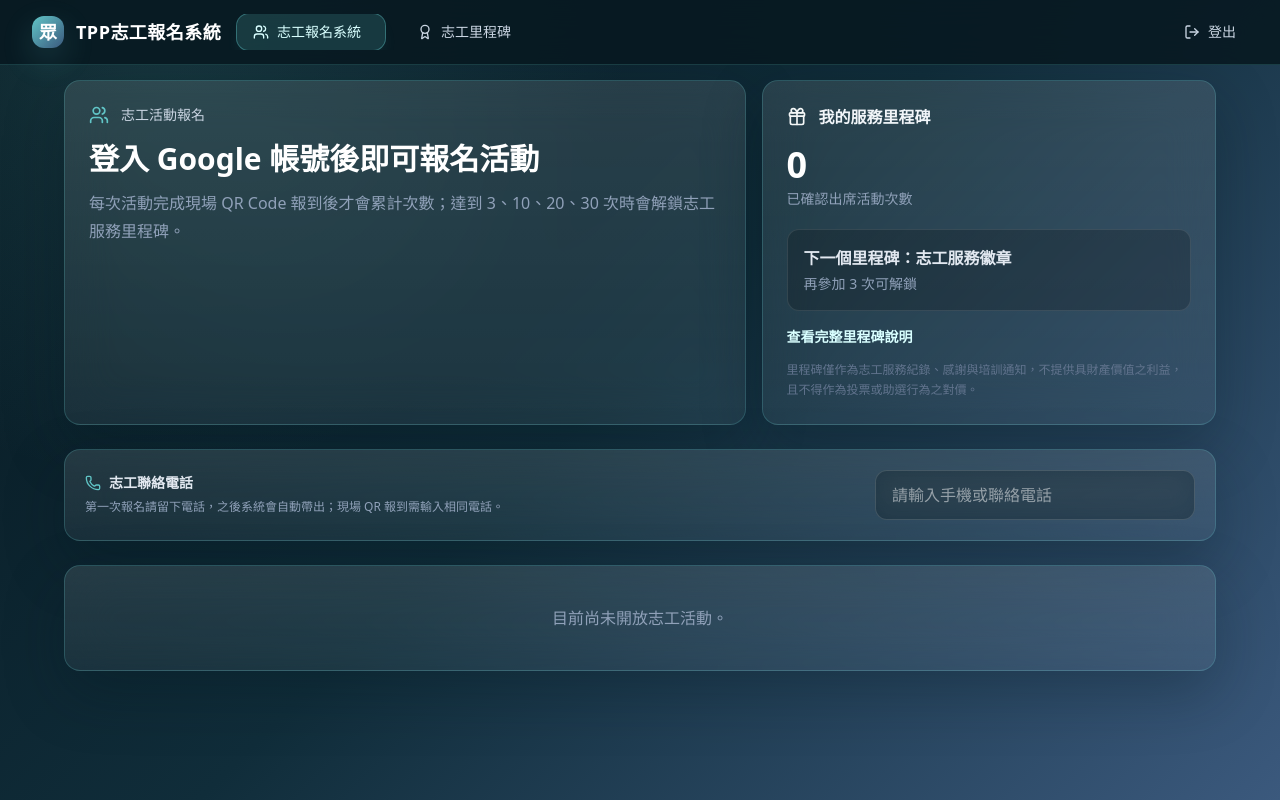
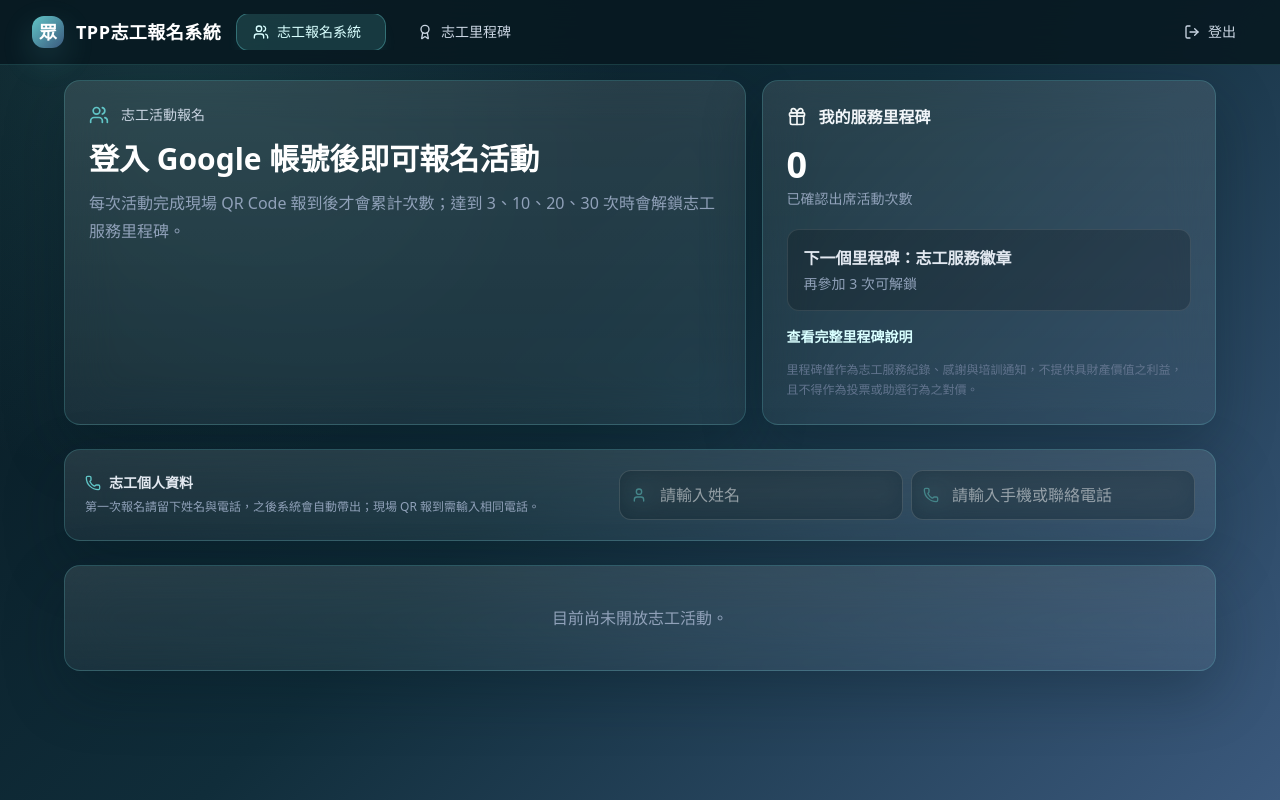
Before and after one commit to nn70/tpp_tissue, a Next.js app: page /forum in a window 1280 px wide. Built offline with nearby package versions, Linux system fonts and the light colour scheme; no server answers; the database is empty; sample sign-in values are in the browser's storage.

Commit message:
Require volunteer name for registration

```diff
--- a/src/app/api/volunteer-events/[id]/registrations/route.ts
+++ b/src/app/api/volunteer-events/[id]/registrations/route.ts
@@ -20,13 +20,19 @@ export async function POST(request: Request, props: RouteParams) {
     try {
         const { id } = await props.params;
         const body = await request.json().catch(() => ({}));
+        const inputName = typeof body.name === "string" ? body.name.trim() : "";
         const note = typeof body.note === "string" ? body.note.trim() : "";
         const inputPhone = typeof body.phone === "string" ? body.phone.trim() : "";
         const user = await prisma.user.findUnique({
             where: { id: session.user.id },
-            select: { phone: true },
+            select: { name: true, phone: true },
         });
+        const name = inputName || user?.name?.trim() || "";
         const phone = inputPhone || user?.phone || "";
+
+        if (!name) {
+            return NextResponse.json({ error: "Name required" }, { status: 400 });
+        }
 
         if (!phone || !isValidPhone(phone)) {
             return NextResponse.json({ error: "Phone required" }, { status: 400 });
@@ -65,21 +71,23 @@ export async function POST(request: Request, props: RouteParams) {
             create: {
                 eventId: id,
                 userId: session.user.id,
+                name,
                 phone: normalizedPhone,
                 status: nextStatus as any,
                 note: note || null,
-            },
+            } as any,
             update: {
                 status: (existingRegistration?.status === "ATTENDED" ? "ATTENDED" : nextStatus) as any,
+                name: (existingRegistration as any)?.name || name,
                 phone: existingRegistration?.phone || normalizedPhone,
                 note: note || existingRegistration?.note || null,
-            },
+            } as any,
         });
 
-        if (!user?.phone || normalizePhone(user.phone) !== normalizedPhone) {
+        if (!user?.name || user.name.trim() !== name || !user?.phone || normalizePhone(user.phone) !== normalizedPhone) {
             await prisma.user.update({
                 where: { id: session.user.id },
-                data: { phone: normalizedPhone },
+                data: { name, phone: normalizedPhone },
             });
         }
 
--- a/src/app/api/volunteer-events/route.ts
+++ b/src/app/api/volunteer-events/route.ts
@@ -24,6 +24,7 @@ export async function GET() {
                     status: true,
                     userId: true,
                     createdAt: true,
+                    name: true,
                     note: true,
                     phone: true,
                     user: {
@@ -34,7 +35,7 @@ export async function GET() {
                             phone: true,
                         },
                     },
-                },
+                } as any,
                 orderBy: { createdAt: "asc" },
             },
         },
@@ -58,9 +59,9 @@ export async function GET() {
             checkInToken: manage ? checkInToken : undefined,
             registrations: manage ? event.registrations : undefined,
         })),
-        currentUserPhone: session.user.id
-            ? (await prisma.user.findUnique({ where: { id: session.user.id }, select: { phone: true } }))?.phone ?? ""
-            : "",
+        currentUserProfile: session.user.id
+            ? await prisma.user.findUnique({ where: { id: session.user.id }, select: { name: true, phone: true } })
+            : null,
         rewardProgress: getRewardProgress(attendedCount),
     });
 }
--- a/src/app/events/[slug]/page.tsx
+++ b/src/app/events/[slug]/page.tsx
@@ -30,9 +30,10 @@ export default async function EventPage({ params }: PageProps) {
                     id: true,
                     status: true,
                     userId: true,
+                    name: true,
                     note: true,
                     phone: true,
-                },
+                } as any,
             },
         },
     });
@@ -44,14 +45,14 @@ export default async function EventPage({ params }: PageProps) {
     const currentUserRegistration = session?.user
         ? event.registrations.find((registration) => registration.userId === session.user.id) ?? null
         : null;
-    const currentUserPhone = session?.user
-        ? (await prisma.user.findUnique({ where: { id: session.user.id }, select: { phone: true } }))?.phone ?? ""
-        : "";
+    const currentUserProfile = session?.user
+        ? await prisma.user.findUnique({ where: { id: session.user.id }, select: { name: true, phone: true } })
+        : null;
 
     return (
         <EventDetailClient
             isLoggedIn={Boolean(session?.user)}
-            currentUserPhone={currentUserPhone}
+            currentUserProfile={currentUserProfile}
             event={{
                 id: event.id,
                 slug: event.slug,
@@ -68,7 +69,7 @@ export default async function EventPage({ params }: PageProps) {
                     registration.status === "REGISTERED" || registration.status === "ATTENDED"
                 )).length,
                 waitlistCount: event.registrations.filter((registration) => (registration.status as string) === "WAITLISTED").length,
-                currentUserRegistration,
+                currentUserRegistration: currentUserRegistration as any,
             }}
         />
     );
--- a/src/components/EventDetailClient.tsx
+++ b/src/components/EventDetailClient.tsx
@@ -2,7 +2,7 @@
 
 import Link from "next/link";
 import { useState } from "react";
-import { CalendarDays, CheckCircle2, Clock, ExternalLink, Loader2, MapPin, Phone, UserCheck } from "lucide-react";
+import { CalendarDays, CheckCircle2, Clock, ExternalLink, Loader2, MapPin, Phone, User, UserCheck } from "lucide-react";
 import { askToAddGoogleCalendar, buildGoogleCalendarUrl } from "@/lib/calendar";
 
 type RegistrationStatus = "REGISTERED" | "WAITLISTED" | "ATTENDED" | "CANCELLED";
@@ -24,6 +24,7 @@ type EventDetail = {
     currentUserRegistration: {
         id: string;
         status: RegistrationStatus;
+        name: string | null;
         note: string | null;
         phone: string | null;
     } | null;
@@ -32,7 +33,7 @@ type EventDetail = {
 type Props = {
     event: EventDetail;
     isLoggedIn: boolean;
-    currentUserPhone: string;
+    currentUserProfile: { name: string | null; phone: string | null } | null;
 };
 
 function getEventStatus(event: EventDetail) {
@@ -56,9 +57,10 @@ function formatDateTime(value: string) {
     }).format(new Date(value));
 }
 
-export default function EventDetailClient({ event, isLoggedIn, currentUserPhone }: Props) {
+export default function EventDetailClient({ event, isLoggedIn, currentUserProfile }: Props) {
     const [note, setNote] = useState(event.currentUserRegistration?.note ?? "");
-    const [phone, setPhone] = useState(event.currentUserRegistration?.phone ?? currentUserPhone);
+    const [name, setName] = useState(event.currentUserRegistration?.name ?? currentUserProfile?.name ?? "");
+    const [phone, setPhone] = useState(event.currentUserRegistration?.phone ?? currentUserProfile?.phone ?? "");
     const [registration, setRegistration] = useState(event.currentUserRegistration);
     const [registrationCount, setRegistrationCount] = useState(event.registrationCount);
     const [waitlistCount, setWaitlistCount] = useState(event.waitlistCount);
@@ -77,8 +79,8 @@ export default function EventDetailClient({ event, isLoggedIn, currentUserPhone
         setSaving(true);
         setMessage(null);
 
-        if (!phone.trim()) {
-            setMessage("請先填寫聯絡電話，方便活動前聯絡與現場報到確認。");
+        if (!name.trim() || !phone.trim()) {
+            setMessage("請先填寫姓名與聯絡電話，方便活動前聯絡與現場報到確認。");
             setSaving(false);
             return;
         }
@@ -87,7 +89,7 @@ export default function EventDetailClient({ event, isLoggedIn, currentUserPhone
             const res = await fetch(`/api/volunteer-events/${event.id}/registrations`, {
                 method: "POST",
                 headers: { "Content-Type": "application/json" },
-                body: JSON.stringify({ note, phone }),
+                body: JSON.stringify({ name, note, phone }),
             });
 
             if (!res.ok) {
@@ -218,9 +220,10 @@ export default function EventDetailClient({ event, isLoggedIn, currentUserPhone
                                 <CheckCircle2 className="w-5 h-5" />
                                 你已完成候補報名
                             </div>
-                            {(registration?.phone || currentUserPhone) && (
+                            {(registration?.phone || currentUserProfile?.phone) && (
                                 <p className="text-sm text-amber-100/80 mt-2">
-                                    報到電話：{registration?.phone || currentUserPhone}
+                                    報名姓名：{registration?.name || currentUserProfile?.name || "尚未登記"}<br />
+                                    報到電話：{registration?.phone || currentUserProfile?.phone}
                                 </p>
                             )}
                             <p className="text-sm text-amber-100/75 mt-2">候補名額不限；若有名額釋出，將由主辦方通知。</p>
@@ -231,9 +234,10 @@ export default function EventDetailClient({ event, isLoggedIn, currentUserPhone
                                 <CheckCircle2 className="w-5 h-5" />
                                 你已完成報名
                             </div>
-                            {(registration?.phone || currentUserPhone) && (
+                            {(registration?.phone || currentUserProfile?.phone) && (
                                 <p className="text-sm text-[#D9FFFF]/75 mt-2">
-                                    報到電話：{registration?.phone || currentUserPhone}
+                                    報名姓名：{registration?.name || currentUserProfile?.name || "尚未登記"}<br />
+                                    報到電話：{registration?.phone || currentUserProfile?.phone}
                                 </p>
                             )}
                             <p className="text-sm text-[#D9FFFF]/75 mt-2">活動結束後由後台確認出席，才會累計服務里程碑次數。</p>
@@ -243,6 +247,20 @@ export default function EventDetailClient({ event, isLoggedIn, currentUserPhone
                             <div className="text-sm text-slate-400">
                                 已報名 {registrationCount} 人{event.capacity ? `，預期 ${event.capacity} 人` : ""}
                                 {waitlistCount > 0 ? `，候補 ${waitlistCount} 人` : ""}
+                            </div>
+                            <div>
+                                <label className="mb-2 flex items-center gap-2 text-sm font-semibold text-slate-200">
+                                    <User className="w-4 h-4 text-[#61C5C7]" />
+                                    姓名
+                                </label>
+                                <input
+                                    type="text"
+                                    value={name}
+                                    onChange={(e) => setName(e.target.value)}
+                                    placeholder="請輸入姓名"
+                                    className="w-full glass-input rounded-xl px-4 py-3"
+                                    required
+                                />
                             </div>
                             <div>
                                 <label className="mb-2 flex items-center gap-2 text-sm font-semibold text-slate-200">
@@ -258,7 +276,7 @@ export default function EventDetailClient({ event, isLoggedIn, currentUserPhone
                                     required
                                 />
                                 <p className="mt-2 text-xs leading-5 text-slate-400">
-                                    第一次報名會保存此電話，之後報名會自動帶出；現場 QR 報到時需輸入相同電話。
+                                    第一次報名會保存姓名與電話，之後報名會自動帶出；現場 QR 報到時需輸入相同電話。
                                 </p>
                             </div>
                             <textarea
--- a/src/components/VolunteerAdminClient.tsx
+++ b/src/components/VolunteerAdminClient.tsx
@@ -10,6 +10,7 @@ type RegistrationStatus = "REGISTERED" | "WAITLISTED" | "ATTENDED" | "CANCELLED"
 
 type AdminRegistration = {
     id: string;
+    name: string | null;
     note: string | null;
     phone: string | null;
     status: RegistrationStatus;
@@ -518,7 +519,7 @@ export default function VolunteerAdminClient() {
                                                 event.registrations.map((registration) => (
                                                     <div key={registration.id} className="flex flex-col sm:flex-row sm:items-center sm:justify-between gap-3 rounded-lg bg-white/5 p-3">
                                                         <div>
-                                                            <div className="font-medium text-slate-200">{registration.user.name || "未命名志工"}</div>
+                                                            <div className="font-medium text-slate-200">{registration.name || registration.user.name || "未命名志工"}</div>
                                                             <div className="text-xs text-slate-400">{registration.user.email}</div>
                                                             <div className="text-xs text-slate-400">報名電話：{registration.phone || "未留電話"}</div>
                                                             {registration.note && <div className="text-xs text-slate-300 mt-1">備註：{registration.note}</div>}
--- a/src/components/VolunteerForumClient.tsx
+++ b/src/components/VolunteerForumClient.tsx
@@ -2,7 +2,7 @@
 
 import { useEffect, useMemo, useState } from "react";
 import Link from "next/link";
-import { CalendarDays, CheckCircle2, Gift, Loader2, MapPin, Phone, UserCheck, Users } from "lucide-react";
+import { CalendarDays, CheckCircle2, Gift, Loader2, MapPin, Phone, User, UserCheck, Users } from "lucide-react";
 import { askToAddGoogleCalendar } from "@/lib/calendar";
 
 type RegistrationStatus = "REGISTERED" | "WAITLISTED" | "ATTENDED" | "CANCELLED";
@@ -21,6 +21,7 @@ type VolunteerEvent = {
     currentUserRegistration: {
         id: string;
         status: RegistrationStatus;
+        name: string | null;
         note: string | null;
         phone: string | null;
     } | null;
@@ -39,6 +40,7 @@ export default function VolunteerForumClient() {
     const [loading, setLoading] = useState(true);
     const [savingId, setSavingId] = useState<string | null>(null);
     const [notes, setNotes] = useState<Record<string, string>>({});
+    const [name, setName] = useState("");
     const [phone, setPhone] = useState("");
     const [message, setMessage] = useState<string | null>(null);
 
@@ -49,7 +51,8 @@ export default function VolunteerForumClient() {
                 const data = await res.json();
                 setEvents(data.events);
                 setRewardProgress(data.rewardProgress);
-                setPhone(data.currentUserPhone ?? "");
+                setName(data.currentUserProfile?.name ?? "");
+                setPhone(data.currentUserProfile?.phone ?? "");
             }
         } finally {
             setLoading(false);
@@ -69,8 +72,8 @@ export default function VolunteerForumClient() {
         setSavingId(eventId);
         setMessage(null);
 
-        if (!phone.trim()) {
-            setMessage("請先填寫聯絡電話，方便活動前聯絡與現場報到確認。");
+        if (!name.trim() || !phone.trim()) {
+            setMessage("請先填寫姓名與聯絡電話，方便活動前聯絡與現場報到確認。");
             setSavingId(null);
             return;
         }
@@ -79,7 +82,7 @@ export default function VolunteerForumClient() {
             const res = await fetch(`/api/volunteer-events/${eventId}/registrations`, {
                 method: "POST",
                 headers: { "Content-Type": "application/json" },
-                body: JSON.stringify({ note: notes[eventId] ?? "", phone }),
+                body: JSON.stringify({ name, note: notes[eventId] ?? "", phone }),
             });
 
             if (!res.ok) {
@@ -182,19 +185,34 @@ export default function VolunteerForumClient() {
                         <div>
                             <div className="flex items-center gap-2 text-sm font-semibold text-slate-200">
                                 <Phone className="w-4 h-4 text-[#61C5C7]" />
-                                志工聯絡電話
+                                志工個人資料
                             </div>
                             <p className="mt-1 text-xs leading-5 text-slate-400">
-                                第一次報名請留下電話，之後系統會自動帶出；現場 QR 報到需輸入相同電話。
+                                第一次報名請留下姓名與電話，之後系統會自動帶出；現場 QR 報到需輸入相同電話。
                             </p>
                         </div>
+                        <div className="grid w-full gap-2 sm:max-w-xl sm:grid-cols-2">
+                            <label className="relative">
+                                <User className="pointer-events-none absolute left-3 top-1/2 h-4 w-4 -translate-y-1/2 text-[#61C5C7]" />
+                                <input
+                                    type="text"
+                                    value={name}
+                                    onChange={(e) => setName(e.target.value)}
+                                    placeholder="請輸入姓名"
+                                    className="w-full glass-input rounded-xl py-3 pl-10 pr-4"
+                                />
+                            </label>
+                            <label className="relative">
+                                <Phone className="pointer-events-none absolute left-3 top-1/2 h-4 w-4 -translate-y-1/2 text-[#61C5C7]" />
                                 <input
                                     type="tel"
                                     value={phone}
                                     onChange={(e) => setPhone(e.target.value)}
                                     placeholder="請輸入手機或聯絡電話"
-                            className="w-full sm:max-w-xs glass-input rounded-xl px-4 py-3"
+                                    className="w-full glass-input rounded-xl py-3 pl-10 pr-4"
                                 />
+                            </label>
+                        </div>
                     </div>
                 </section>
 
@@ -255,6 +273,7 @@ export default function VolunteerForumClient() {
                                     {isRegistered && (
                                         <div className={`rounded-xl border px-3 py-2 text-sm ${isWaitlisted ? "border-amber-300/30 bg-amber-400/10 text-amber-100" : "border-[#61C5C7]/20 bg-[#61C5C7]/10 text-[#D9FFFF]"}`}>
                                             {isWaitlisted && <div className="mb-1 font-semibold">目前為候補報名，候補名額不限。</div>}
+                                            報名姓名：{event.currentUserRegistration?.name || name || "尚未登記"}<br />
                                             報到電話：{event.currentUserRegistration?.phone || phone || "尚未登記，請聯絡工作人員補登"}
                                         </div>
                                     )}
```
Also changed, not shown: 1 other file (tests, documents, lock files or other folders). Lines whose indentation alone changed are shown as unchanged.
